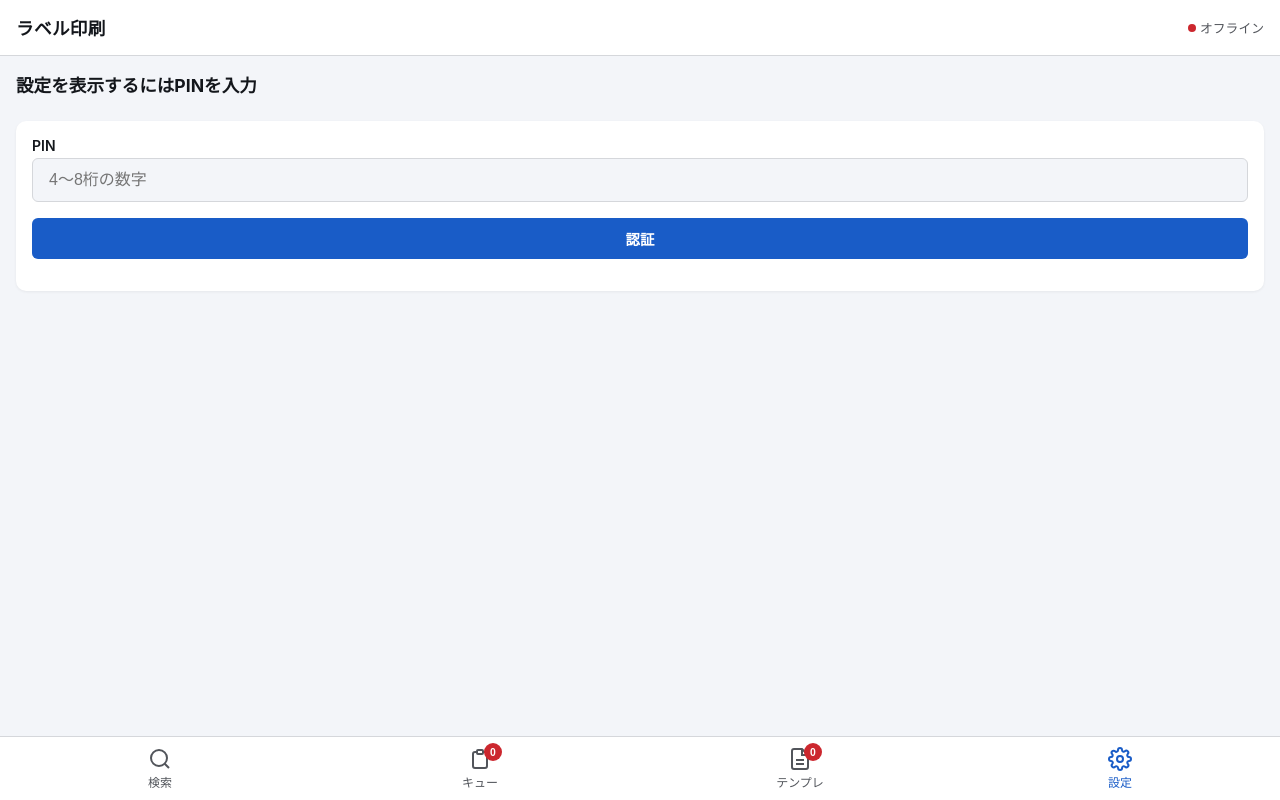
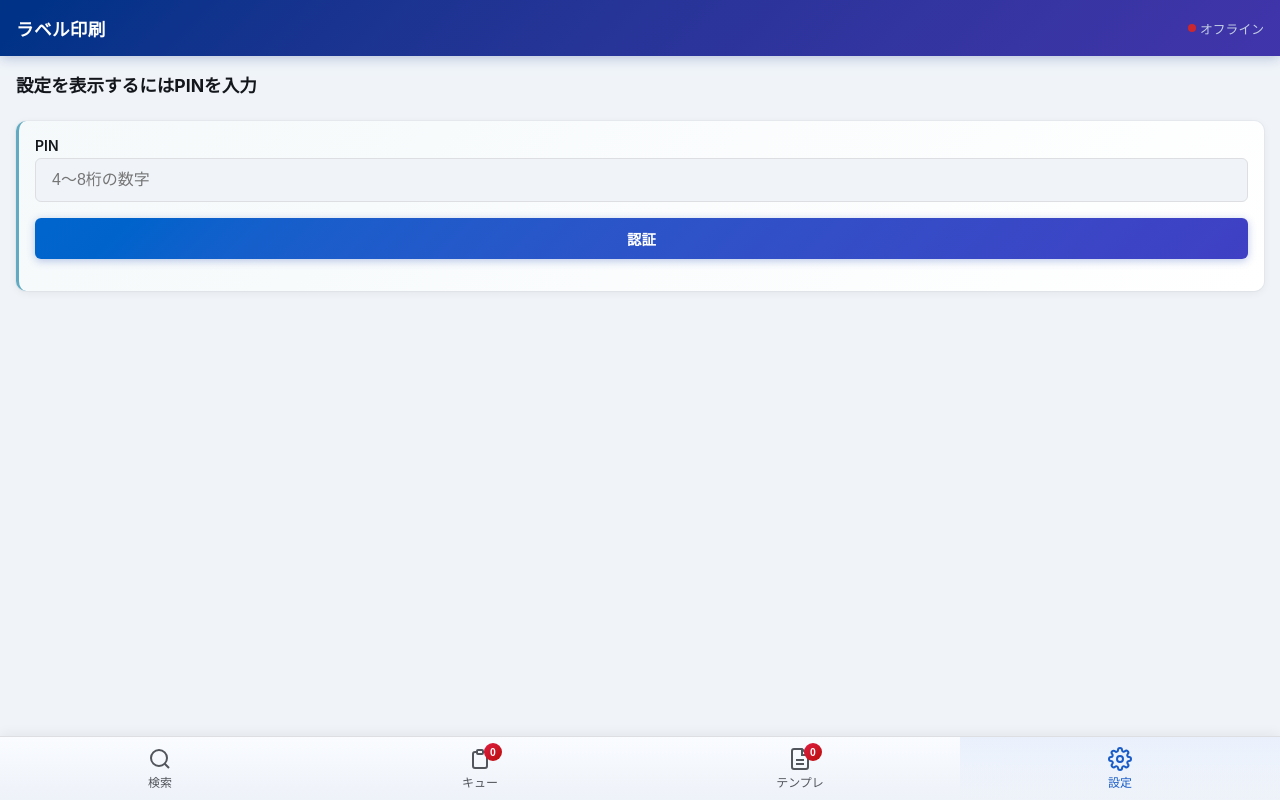
Before and after one commit to mimimi48/smaregi-label-printer, a website with bundled scripts: page public/index.html in a window 1280 px wide. Both pictures are taken after a click on the button "設定". Built offline with nearby package versions, Linux system fonts and the light colour scheme; files whose address does not match are found by name.

Commit message:
feat: セクション別グラデーションでデザイン改善
ヘッダー(ネイビー)、商品カード(ブルー)、キュー(グリーン)、
テンプレート(パープル)、設定(グレーブルー)に色分けグラデーションと
左ボーダーアクセントを追加

```diff
--- a/public/css/style.css
+++ b/public/css/style.css
@@ -1,9 +1,9 @@
 :root {
-  --color-bg: oklch(97% 0.005 260);
+  --color-bg: oklch(96.5% 0.008 260);
   --color-surface: oklch(100% 0 0);
   --color-text: oklch(20% 0.01 260);
   --color-text-secondary: oklch(45% 0.01 260);
-  --color-border: oklch(88% 0.005 260);
+  --color-border: oklch(90% 0.005 260);
   --color-primary: oklch(50% 0.18 260);
   --color-primary-hover: oklch(42% 0.18 260);
   --color-primary-text: oklch(100% 0 0);
@@ -12,12 +12,23 @@
   --color-online: oklch(65% 0.2 150);
   --color-offline: oklch(55% 0.2 25);
 
+  /* グラデーション：各セクション別 */
+  --grad-header: linear-gradient(135deg, oklch(35% 0.15 260), oklch(42% 0.18 280));
+  --grad-search: linear-gradient(180deg, oklch(95% 0.015 250), oklch(96.5% 0.008 260));
+  --grad-product: linear-gradient(135deg, oklch(98% 0.01 240), oklch(100% 0 0));
+  --grad-queue: linear-gradient(135deg, oklch(97% 0.02 150), oklch(100% 0 0));
+  --grad-template: linear-gradient(135deg, oklch(97% 0.02 290), oklch(100% 0 0));
+  --grad-primary-btn: linear-gradient(135deg, oklch(52% 0.18 255), oklch(46% 0.2 275));
+  --grad-nav: linear-gradient(180deg, oklch(99% 0.005 260), oklch(96% 0.01 260));
+  --grad-footer: linear-gradient(180deg, oklch(100% 0 0), oklch(97% 0.01 260));
+
   --radius-sm: 6px;
   --radius-md: 10px;
   --radius-lg: 14px;
 
   --shadow-sm: 0 1px 3px oklch(0% 0 0 / 0.06);
   --shadow-md: 0 4px 12px oklch(0% 0 0 / 0.08);
+  --shadow-card: 0 2px 8px oklch(0% 0 0 / 0.06), 0 0 0 1px oklch(0% 0 0 / 0.03);
 
   --space-xs: 4px;
   --space-sm: 8px;
@@ -59,14 +70,16 @@ body {
   justify-content: space-between;
   height: var(--header-height);
   padding: 0 var(--space-md);
-  background: var(--color-surface);
-  border-bottom: 1px solid var(--color-border);
+  background: var(--grad-header);
+  border-bottom: none;
+  box-shadow: 0 2px 12px oklch(30% 0.15 260 / 0.25);
 }
 
 .app-title {
   font-size: 1.1rem;
   font-weight: 700;
   letter-spacing: 0.02em;
+  color: white;
 }
 
 .printer-status {
@@ -74,7 +87,7 @@ body {
   align-items: center;
   gap: var(--space-xs);
   font-size: 0.8rem;
-  color: var(--color-text-secondary);
+  color: oklch(85% 0.03 260);
 }
 
 .status-dot {
@@ -111,7 +124,7 @@ body {
   top: var(--header-height);
   z-index: 50;
   padding: var(--space-sm) 0 var(--space-md);
-  background: var(--color-bg);
+  background: var(--grad-search);
 }
 
 .search-row {
@@ -185,9 +198,10 @@ body {
   align-items: center;
   gap: var(--space-md);
   padding: var(--space-md);
-  background: var(--color-surface);
+  background: var(--grad-product);
   border-radius: var(--radius-md);
-  box-shadow: var(--shadow-sm);
+  box-shadow: var(--shadow-card);
+  border-left: 3px solid oklch(65% 0.15 240);
   cursor: pointer;
   transition: transform 0.15s, box-shadow 0.15s;
   -webkit-user-select: none;
@@ -247,9 +261,10 @@ body {
   align-items: center;
   gap: var(--space-md);
   padding: var(--space-md);
-  background: var(--color-surface);
+  background: var(--grad-queue);
   border-radius: var(--radius-md);
-  box-shadow: var(--shadow-sm);
+  box-shadow: var(--shadow-card);
+  border-left: 3px solid oklch(65% 0.16 150);
 }
 
 .queue-item-info {
@@ -337,12 +352,10 @@ body {
   align-items: center;
   justify-content: space-between;
   padding: var(--space-md);
-  background: var(--color-surface);
+  background: var(--grad-footer);
   border-top: 1px solid var(--color-border);
-  box-shadow: 0 -2px 8px oklch(0% 0 0 / 0.05);
+  box-shadow: 0 -2px 12px oklch(0% 0 0 / 0.08);
 }
-
-
 
 .queue-total {
   font-size: 0.95rem;
@@ -363,9 +376,10 @@ body {
 }
 
 .template-card {
-  background: var(--color-surface);
+  background: var(--grad-template);
   border-radius: var(--radius-md);
-  box-shadow: var(--shadow-sm);
+  box-shadow: var(--shadow-card);
+  border-left: 3px solid oklch(65% 0.15 290);
   overflow: hidden;
 }
 
@@ -530,12 +544,14 @@ body {
 }
 
 .btn-primary {
-  background: var(--color-primary);
+  background: var(--grad-primary-btn);
   color: var(--color-primary-text);
+  box-shadow: 0 2px 8px oklch(45% 0.18 265 / 0.3);
 }
 
 .btn-primary:active {
   background: var(--color-primary-hover);
+  box-shadow: 0 1px 4px oklch(45% 0.18 265 / 0.2);
 }
 
 .btn-ghost {
@@ -684,8 +700,9 @@ body {
   z-index: 100;
   display: flex;
   height: var(--nav-height);
-  background: var(--color-surface);
+  background: var(--grad-nav);
   border-top: 1px solid var(--color-border);
+  box-shadow: 0 -2px 12px oklch(0% 0 0 / 0.06);
   padding-bottom: env(safe-area-inset-bottom, 0);
 }
 
@@ -707,6 +724,7 @@ body {
 
 .nav-btn.active {
   color: var(--color-primary);
+  background: linear-gradient(180deg, oklch(92% 0.03 260 / 0.5), transparent);
 }
 
 .nav-icon {
@@ -722,7 +740,7 @@ body {
   height: 18px;
   padding: 0 5px;
   border-radius: 9px;
-  background: var(--color-danger);
+  background: linear-gradient(135deg, oklch(58% 0.22 20), oklch(50% 0.2 30));
   color: white;
   font-size: 0.65rem;
   font-weight: 700;
@@ -748,11 +766,12 @@ body {
 }
 
 .settings-group {
-  background: var(--color-surface);
+  background: linear-gradient(135deg, oklch(98% 0.005 220), oklch(100% 0 0));
   border-radius: var(--radius-md);
   padding: var(--space-md);
   margin-bottom: var(--space-md);
-  box-shadow: var(--shadow-sm);
+  box-shadow: var(--shadow-card);
+  border-left: 3px solid oklch(70% 0.08 220);
 }
 
 .settings-group-title {
```
